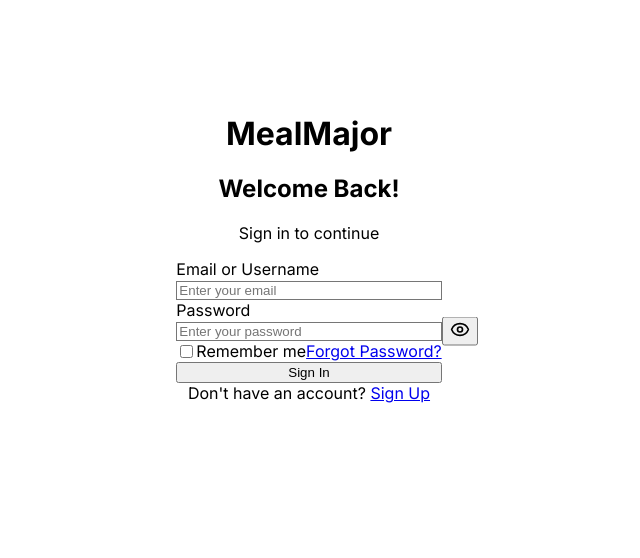
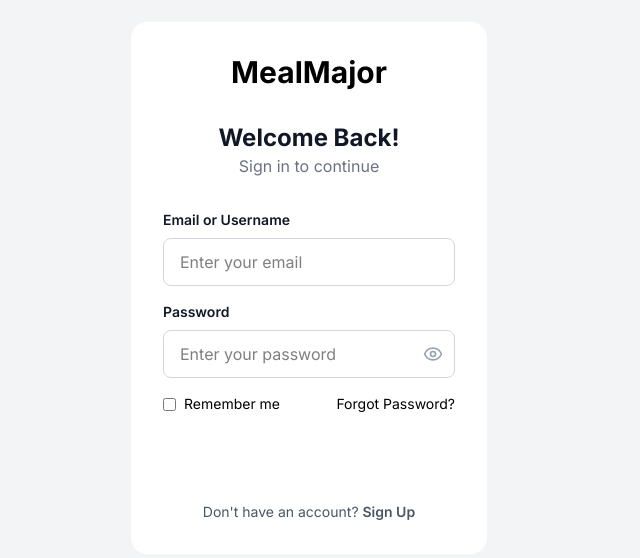
Before and after one commit to BromarBalkis/THEBIG5-SOEN341_Project_W26, a Next.js app in the folder frontend/: page /login in a window 1280 px wide. Shown: the part 160-718 px from the top of the page, without its empty margins (331-971 px from the left). Built offline with nearby package versions, Linux system fonts and the light colour scheme.

Commit message:
Fixed issues with globals.css

```diff
--- a/frontend/src/app/globals.css
+++ b/frontend/src/app/globals.css
@@ -1,8 +1,6 @@
 @import url("https://fonts.googleapis.com/css2?family=Inter:wght@400;500;600;700&display=swap");
 
-@tailwind base;
-@tailwind components;
-@tailwind utilities;
+@import "tailwindcss";
 
 html {
   height: 100%;
```
Also changed, not shown: frontend/tsconfig.json (+32 -3 lines), 1 other file (tests, documents, lock files or other folders).
